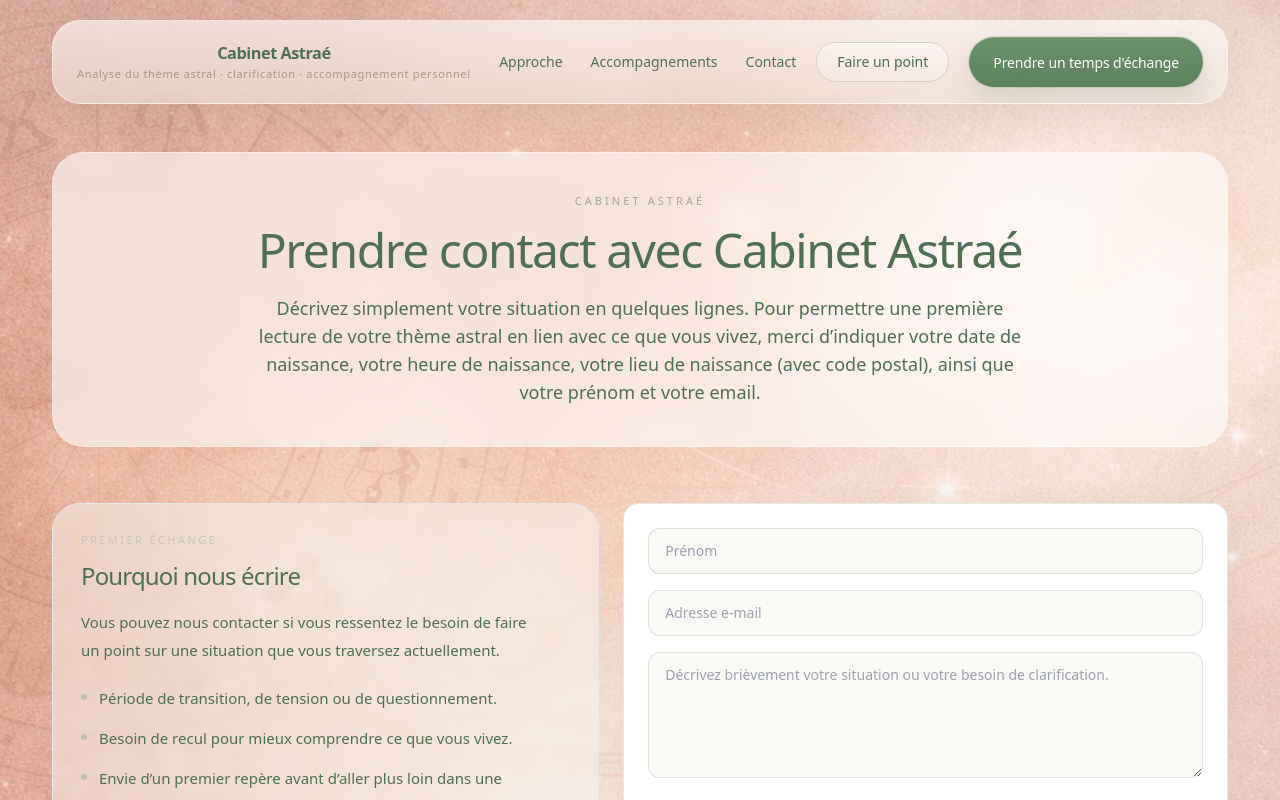
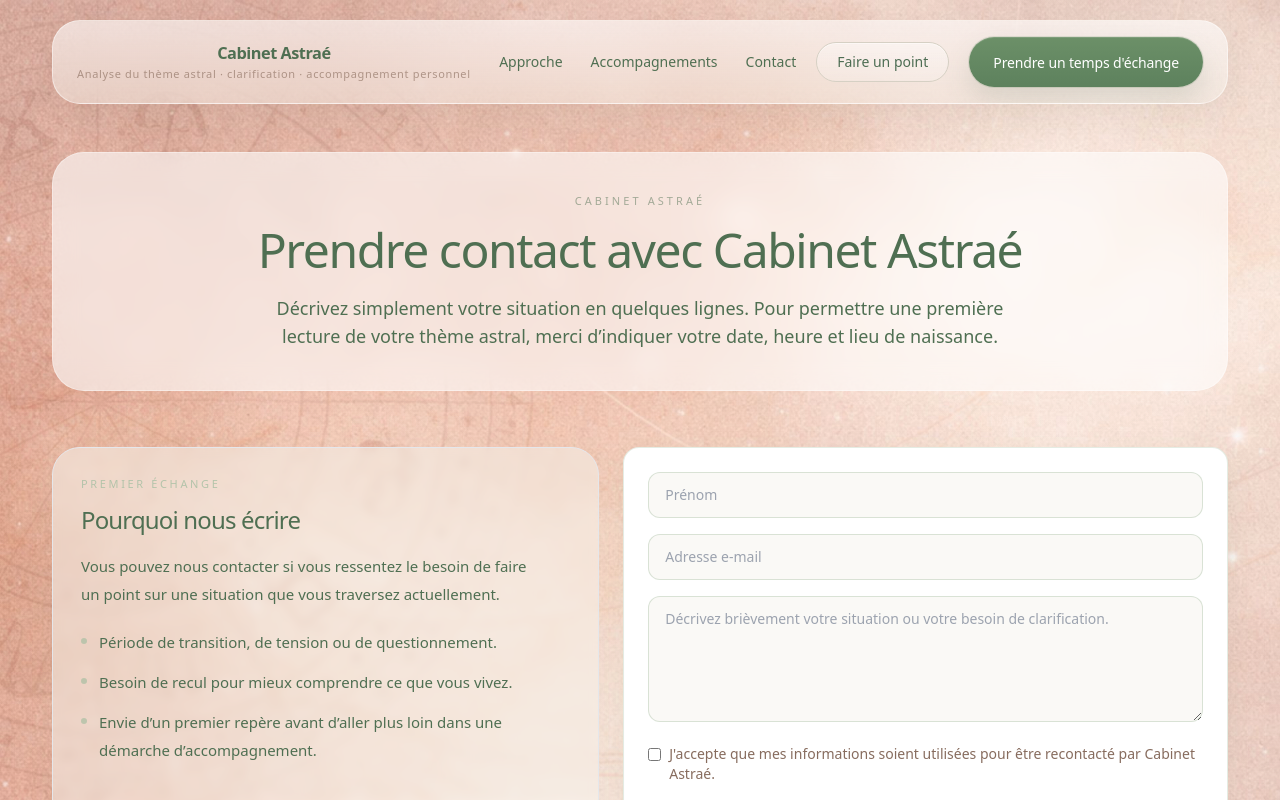
Before and after one commit to arnaudcrestey/cabinet-astrae, a Next.js app: page /contact in a window 1280 px wide. Shown: the top 800 px of the page. Built offline with nearby package versions, Linux system fonts and the light colour scheme.

Commit message:
Update page.tsx

```diff
--- a/app/contact/page.tsx
+++ b/app/contact/page.tsx
@@ -5,14 +5,14 @@ export default function ContactPage() {
   return (
     <PageFrame
       title="Prendre contact avec Cabinet Astraé"
-      intro="Décrivez simplement votre situation en quelques lignes. Pour permettre une première lecture de votre thème astral en lien avec ce que vous vivez, merci d’indiquer votre date de naissance, votre heure de naissance, votre lieu de naissance (avec code postal), ainsi que votre prénom et votre email."
+      intro="Décrivez simplement votre situation en quelques lignes. Pour permettre une première lecture de votre thème astral, merci d’indiquer votre date, heure et lieu de naissance."
     >
       <div className="grid gap-6 lg:grid-cols-[0.95fr_1.05fr] lg:items-start">
         <section className="rounded-[1.75rem] border border-sage/18 bg-sand/55 p-6 shadow-[0_12px_36px_rgba(91,115,91,0.06)] backdrop-blur-sm sm:p-7">
           <div className="max-w-md">
-            <p className="text-[11px] uppercase tracking-[0.22em] text-sage/60">
-              Premier échange
-            </p>
+            <p className="text-[11px] font-medium uppercase tracking-[0.24em] text-sage/85">
+  Premier échange
+</p>
 
             <h2 className="mt-3 text-xl font-medium leading-tight text-forest sm:text-2xl">
               Pourquoi nous écrire
```
